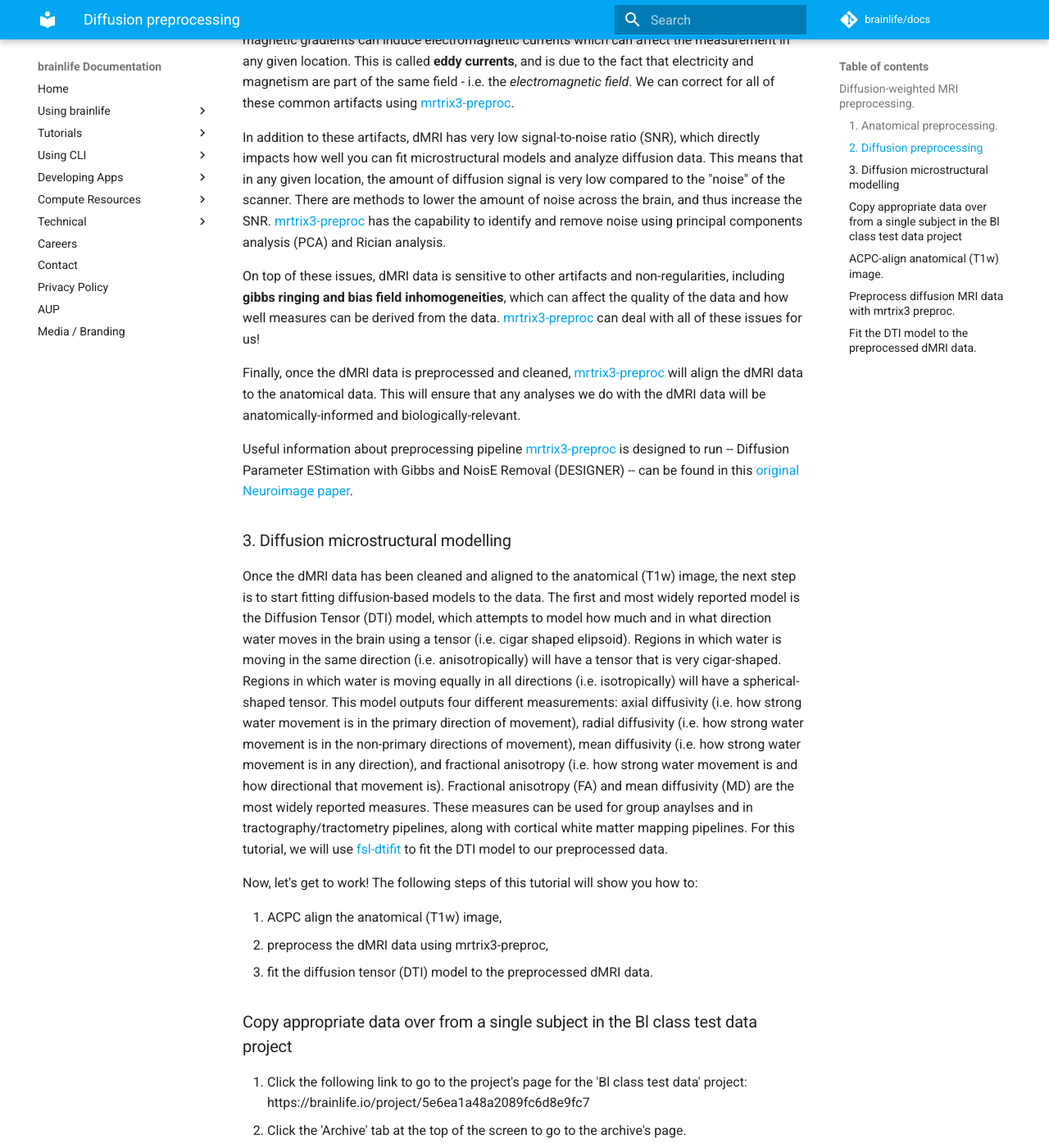
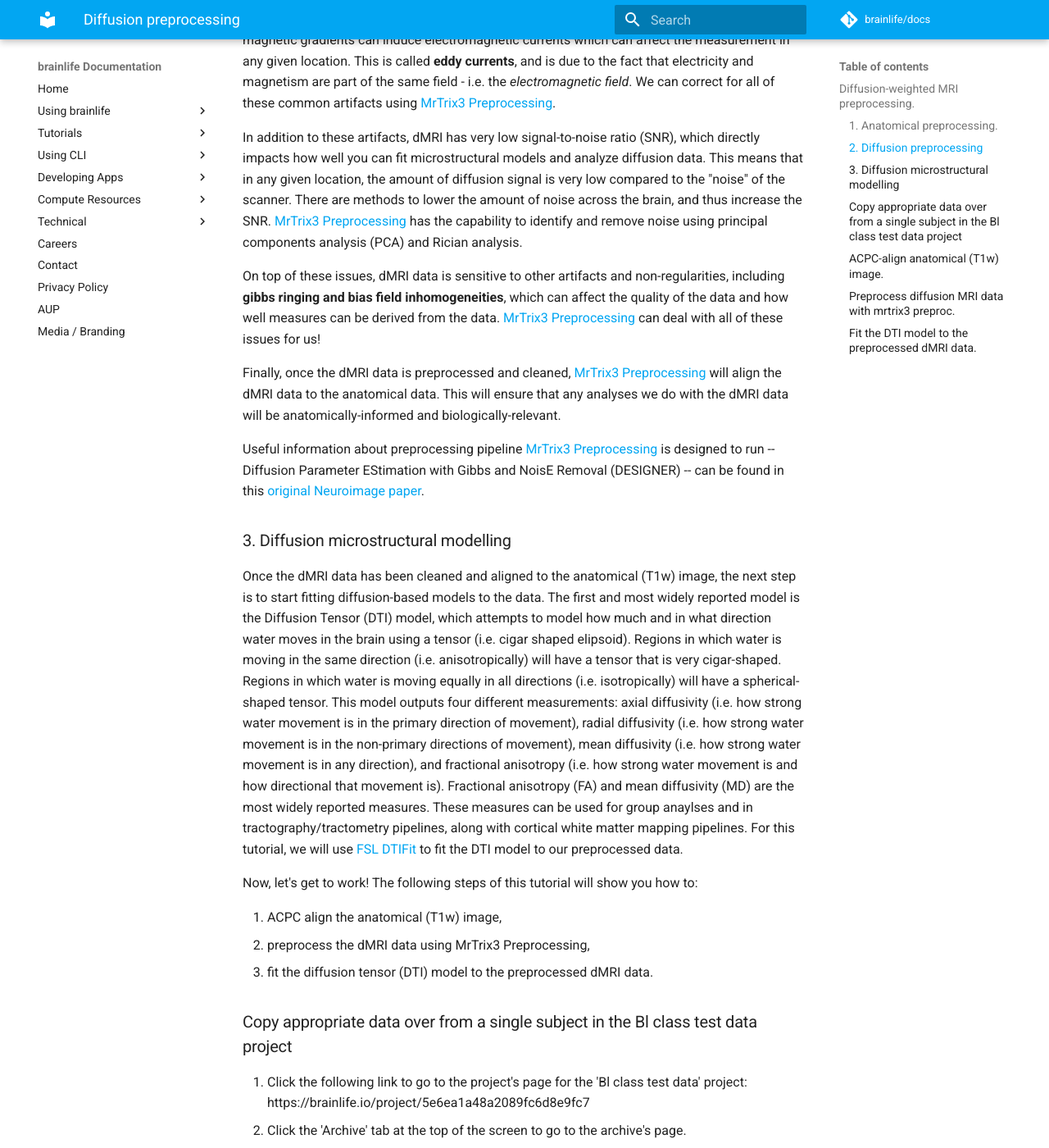
Before and after one commit to brainlife/docs, an MkDocs documentation site: the page built from docs/tutorial/diffusion-preprocessing.md, in a window 1280 px wide and 1400 px high, scrolled down 1130 px. Shown: the whole window at 82% size. Built offline with MkDocs 1.6.1 and Material for MkDocs 9.7.7, drawn with Linux system fonts in a browser that asks for light colours; comment, search, counter and statistics services are not loaded; some of the changed text lies outside the part shown.

Commit message:
Update diffusion-preprocessing.md

```diff
--- a/docs/tutorial/diffusion-preprocessing.md
+++ b/docs/tutorial/diffusion-preprocessing.md
@@ -3,34 +3,34 @@
 
 ## Diffusion-weighted MRI preprocessing.
 
-This page demonstrates common steps used to preprocess diffusion magnetic resonance imaging (dMRI) data on brainlife.io. The goal of this tutorial is to show you how to process diffusion data for successive analyses, including **microstructural region analysis**, **diffusion tractography**, and **structural connectivity**. This tutorial will be mostly be using [mrtrix3-preproc](https://brainlife.io/app/5a813e52dc4031003b8b36f9) for diffusion preprocessing and [fsl-dtifit](https://brainlife.io/app/5c1d67383e9c170177733d3f) for microstructral modelling.
+This page demonstrates common steps used to preprocess diffusion magnetic resonance imaging (dMRI) data on brainlife.io. The goal of this tutorial is to show you how to process diffusion data for successive analyses, including **microstructural region analysis**, **diffusion tractography**, and **structural connectivity**. This tutorial will be mostly be using [MrTrix3 Preproc](https://brainlife.io/app/5a813e52dc4031003b8b36f9) for diffusion preprocessing and [FSL DTIFit](https://brainlife.io/app/5c1d67383e9c170177733d3f) for microstructral modelling.
 
 This tutorial will use a combination of skills developed in the [Introduction tutorial](https://brainlife.io/docs/tutorial/introduction-to-brainlife/) and the [Anatomical Preprocessing tutorial](https://brainlife.io/docs/tutorial/t1w-preprocessing/) you recently completed. If you haven't read our introduction to brainlife, or if you're not comfortable staging, processing, archiving, and viewing data on brainlife.io, please go back through that tutorial before beginning this one.
 
 ### 1. Anatomical preprocessing.
 
-The first step of diffusion preprocessing often involves processing the anatomical images. In order to guarantee that any generalizations regarding location made from the preprocessed diffusion data is anatomically-informed, we must have both of our anatomical (T1w or T2w) images and our diffusion MRI images **aligned**. One way we can make this easier for [mrtrix3-preproc](https://brainlife.io/app/5a813e52dc4031003b8b36f9) is by aligning the anatomical images in such a way that center of the brain is centered in the image. We refer to this as **ACPC-aligned**, as we are aligning the data to the **anterior commissure-posterior comissure plane**. This is the first step in dMRI preprocessing, and is typically done with the [HCP ACPC Alignment (T1w)](https://brainlife.io/app/5c61c69f14027a01b14adcb3) app. Once we've centered our anatomical image, we can move onto diffusion MRI preprocessing.
+The first step of diffusion preprocessing often involves processing the anatomical images. In order to guarantee that any generalizations regarding location made from the preprocessed diffusion data is anatomically-informed, we must have both of our anatomical (T1w or T2w) images and our diffusion MRI images **aligned**. One way we can make this easier for [MrTrix3 Preprocessing](https://brainlife.io/app/5a813e52dc4031003b8b36f9) is by aligning the anatomical images in such a way that center of the brain is centered in the image. We refer to this as **ACPC-aligned**, as we are aligning the data to the **anterior commissure-posterior comissure plane**. This is the first step in dMRI preprocessing, and is typically done with the [HCP ACPC Alignment (T1w)](https://brainlife.io/app/5c61c69f14027a01b14adcb3) app. Once we've centered our anatomical image, we can move onto diffusion MRI preprocessing.
 
 ### 2. Diffusion preprocessing
 
-The next step in diffusion preprocessing is to actually preprocess the diffusion data. dMRI data, like any other MRI dataset, is quite noisy. Just like fMRI, dMRI data is sensitive to **susceptibility distortions**. This is when regions of the brain look "wavy" or fold inward or outward on itself in images. This is due to how the scanner sweeps across the entire brain during acquisition. Also, dMRI data is very susceptible to **motion**. Because some scans take a long time, it is nearly impossible for a participant to lie completely motionless. Even the most subtle movements can alter the results in a specific region and make your data less accurate. Finally, movement of the magnetic gradients can induce electromagnetic currents which can affect the measurement in any given location. This is called **eddy currents**, and is due to the fact that electricity and magnetism are part of the same field - i.e. the *electromagnetic field*. We can correct for all of these common artifacts using [mrtrix3-preproc](https://brainlife.io/app/5a813e52dc4031003b8b36f9).
+The next step in diffusion preprocessing is to actually preprocess the diffusion data. dMRI data, like any other MRI dataset, is quite noisy. Just like fMRI, dMRI data is sensitive to **susceptibility distortions**. This is when regions of the brain look "wavy" or fold inward or outward on itself in images. This is due to how the scanner sweeps across the entire brain during acquisition. Also, dMRI data is very susceptible to **motion**. Because some scans take a long time, it is nearly impossible for a participant to lie completely motionless. Even the most subtle movements can alter the results in a specific region and make your data less accurate. Finally, movement of the magnetic gradients can induce electromagnetic currents which can affect the measurement in any given location. This is called **eddy currents**, and is due to the fact that electricity and magnetism are part of the same field - i.e. the *electromagnetic field*. We can correct for all of these common artifacts using [MrTrix3 Preprocessing](https://brainlife.io/app/5a813e52dc4031003b8b36f9).
 
-In addition to these artifacts, dMRI has very low signal-to-noise ratio (SNR), which directly impacts how well you can fit microstructural models and analyze diffusion data. This means that in any given location, the amount of diffusion signal is very low compared to the "noise" of the scanner. There are methods to lower the amount of noise across the brain, and thus increase the SNR. [mrtrix3-preproc](https://brainlife.io/app/5a813e52dc4031003b8b36f9) has the capability to identify and remove noise using principal components analysis (PCA) and Rician analysis.
+In addition to these artifacts, dMRI has very low signal-to-noise ratio (SNR), which directly impacts how well you can fit microstructural models and analyze diffusion data. This means that in any given location, the amount of diffusion signal is very low compared to the "noise" of the scanner. There are methods to lower the amount of noise across the brain, and thus increase the SNR. [MrTrix3 Preprocessing](https://brainlife.io/app/5a813e52dc4031003b8b36f9) has the capability to identify and remove noise using principal components analysis (PCA) and Rician analysis.
 
-On top of these issues, dMRI data is sensitive to other artifacts and non-regularities, including **gibbs ringing and bias field inhomogeneities**, which can affect the quality of the data and how well measures can be derived from the data. [mrtrix3-preproc](https://brainlife.io/app/5a813e52dc4031003b8b36f9) can deal with all of these issues for us!
+On top of these issues, dMRI data is sensitive to other artifacts and non-regularities, including **gibbs ringing and bias field inhomogeneities**, which can affect the quality of the data and how well measures can be derived from the data. [MrTrix3 Preprocessing](https://brainlife.io/app/5a813e52dc4031003b8b36f9) can deal with all of these issues for us!
 
-Finally, once the dMRI data is preprocessed and cleaned, [mrtrix3-preproc](https://brainlife.io/app/5a813e52dc4031003b8b36f9) will align the dMRI data to the anatomical data. This will ensure that any analyses we do with the dMRI data will be anatomically-informed and biologically-relevant.
+Finally, once the dMRI data is preprocessed and cleaned, [MrTrix3 Preprocessing](https://brainlife.io/app/5a813e52dc4031003b8b36f9) will align the dMRI data to the anatomical data. This will ensure that any analyses we do with the dMRI data will be anatomically-informed and biologically-relevant.
 
-Useful information about preprocessing pipeline [mrtrix3-preproc](https://brainlife.io/app/5a813e52dc4031003b8b36f9) is designed to run -- Diffusion Parameter EStimation with Gibbs and NoisE Removal (DESIGNER) -- can be found in this [original Neuroimage paper](https://pubmed.ncbi.nlm.nih.gov/30077743-evaluation-of-the-accuracy-and-precision-of-the-diffusion-parameter-estimation-with-gibbs-and-noise-removal-pipeline/).
+Useful information about preprocessing pipeline [MrTrix3 Preprocessing](https://brainlife.io/app/5a813e52dc4031003b8b36f9) is designed to run -- Diffusion Parameter EStimation with Gibbs and NoisE Removal (DESIGNER) -- can be found in this [original Neuroimage paper](https://pubmed.ncbi.nlm.nih.gov/30077743-evaluation-of-the-accuracy-and-precision-of-the-diffusion-parameter-estimation-with-gibbs-and-noise-removal-pipeline/).
 
 ### 3. Diffusion microstructural modelling
 
-Once the dMRI data has been cleaned and aligned to the anatomical (T1w) image, the next step is to start fitting diffusion-based models to the data. The first and most widely reported model is the Diffusion Tensor (DTI) model, which attempts to model how much and in what direction water moves in the brain using a tensor (i.e. cigar shaped elipsoid). Regions in which water is moving in the same direction (i.e. anisotropically) will have a tensor that is very cigar-shaped. Regions in which water is moving equally in all directions (i.e. isotropically) will have a spherical-shaped tensor. This model outputs four different measurements: axial diffusivity (i.e. how strong water movement is in the primary direction of movement), radial diffusivity (i.e. how strong water movement is in the non-primary directions of movement), mean diffusivity (i.e. how strong water movement is in any direction), and fractional anisotropy (i.e. how strong water movement is and how directional that movement is). Fractional anisotropy (FA) and mean diffusivity (MD) are the most widely reported measures. These measures can be used for group anaylses and in tractography/tractometry pipelines, along with cortical white matter mapping pipelines. For this tutorial, we will use [fsl-dtifit](https://brainlife.io/app/5c1d67383e9c170177733d3f) to fit the DTI model to our preprocessed data.
+Once the dMRI data has been cleaned and aligned to the anatomical (T1w) image, the next step is to start fitting diffusion-based models to the data. The first and most widely reported model is the Diffusion Tensor (DTI) model, which attempts to model how much and in what direction water moves in the brain using a tensor (i.e. cigar shaped elipsoid). Regions in which water is moving in the same direction (i.e. anisotropically) will have a tensor that is very cigar-shaped. Regions in which water is moving equally in all directions (i.e. isotropically) will have a spherical-shaped tensor. This model outputs four different measurements: axial diffusivity (i.e. how strong water movement is in the primary direction of movement), radial diffusivity (i.e. how strong water movement is in the non-primary directions of movement), mean diffusivity (i.e. how strong water movement is in any direction), and fractional anisotropy (i.e. how strong water movement is and how directional that movement is). Fractional anisotropy (FA) and mean diffusivity (MD) are the most widely reported measures. These measures can be used for group anaylses and in tractography/tractometry pipelines, along with cortical white matter mapping pipelines. For this tutorial, we will use [FSL DTIFit](https://brainlife.io/app/5c1d67383e9c170177733d3f) to fit the DTI model to our preprocessed data.
 
 Now, let's get to work! The following steps of this tutorial will show you how to:
 
 1. ACPC align the anatomical (T1w) image,
-2. preprocess the dMRI data using mrtrix3-preproc,
+2. preprocess the dMRI data using MrTrix3 Preprocessing,
 3. fit the diffusion tensor (DTI) model to the preprocessed dMRI data.
 
 ### Copy appropriate data over from a single subject in the Bl class test data project
```
